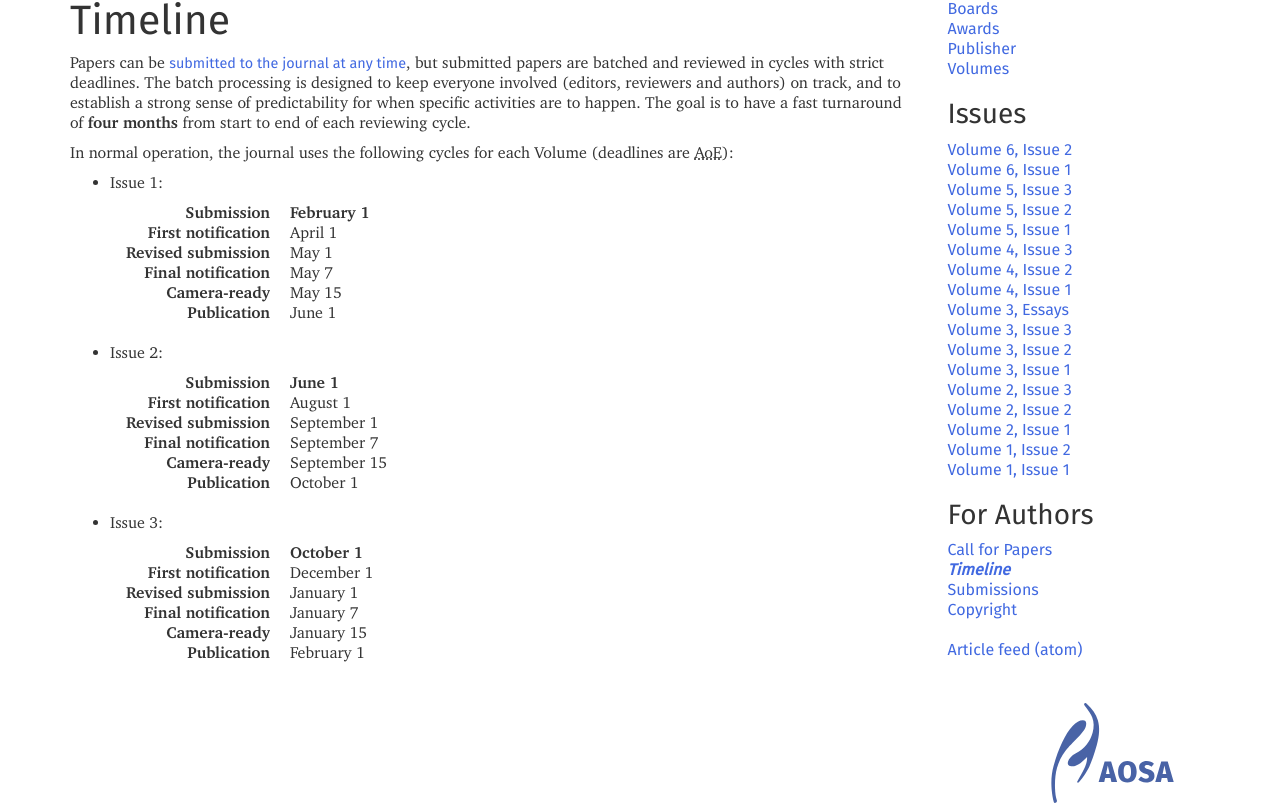
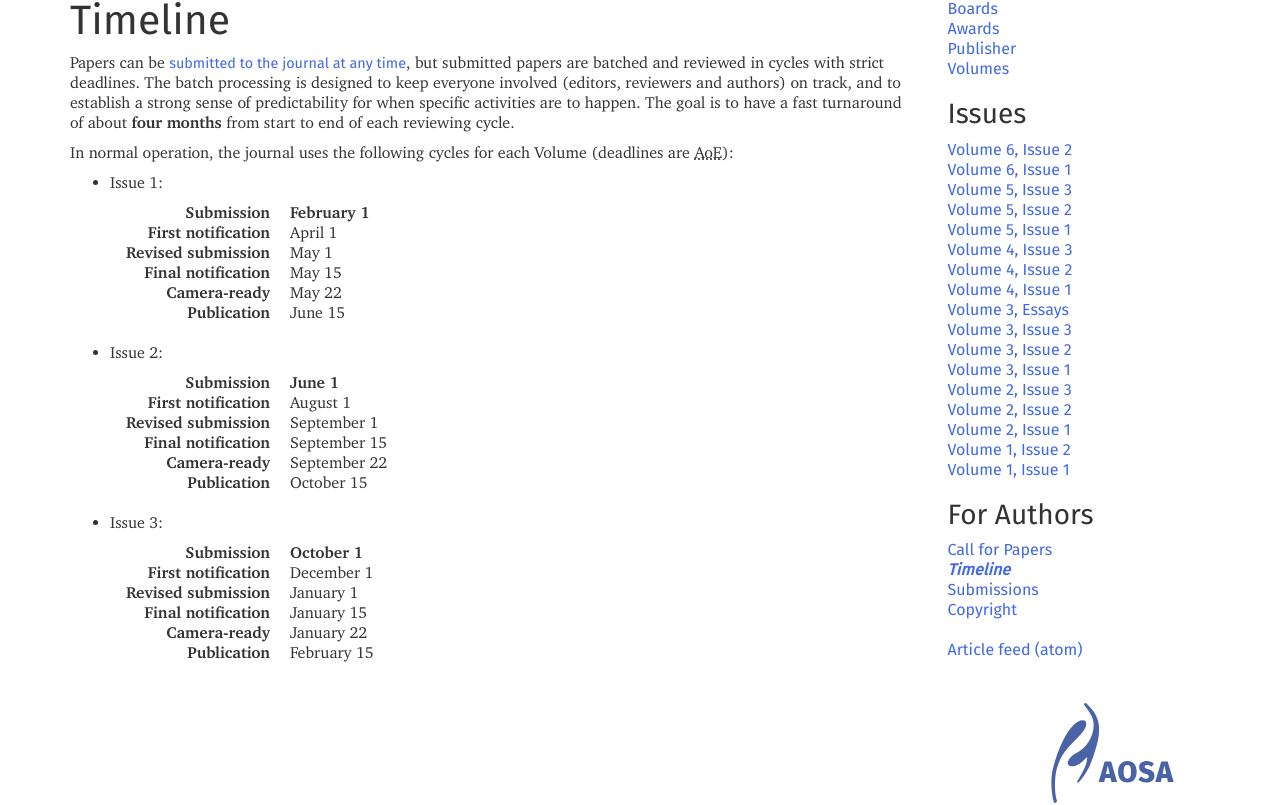
Before and after one commit to programming-journal/programming-journal.github.io, a Jekyll site: the page built from timeline/index.markdown, in a window 1280 px wide. Shown: the part 228-1033 px from the top of the page. Built offline with Jekyll 4.4.1, drawn with Linux system fonts in a browser that asks for light colours.

Commit message:
Timeline adjustments (learnings, AE, publication)

```diff
--- a/timeline/index.markdown
+++ b/timeline/index.markdown
@@ -4,7 +4,7 @@ category: For Authors
 order: 500
 featured: "Upcoming Submission Deadline: February 1, 2022"
 ---
-Papers can be [submitted to the journal at any time](/submission/), but submitted papers are batched and reviewed in cycles with strict deadlines. The batch processing is designed to keep everyone involved (editors, reviewers and authors) on track, and to establish a strong sense of predictability for when specific activities are to happen. The goal is to have a fast turnaround of **four months** from start to end of each reviewing cycle.
+Papers can be [submitted to the journal at any time](/submission/), but submitted papers are batched and reviewed in cycles with strict deadlines. The batch processing is designed to keep everyone involved (editors, reviewers and authors) on track, and to establish a strong sense of predictability for when specific activities are to happen. The goal is to have a fast turnaround of about **four months** from start to end of each reviewing cycle.
 
 In normal operation, the journal uses the following cycles for each Volume (deadlines are AoE):
 
@@ -21,13 +21,13 @@ In normal operation, the journal uses the following cycles for each Volume (dead
   : May 1
 
   Final notification
-  : May 7
+  : May 15
 
   Camera-ready
-  : May 15
+  : May 22
 
   Publication
-  : June 1
+  : June 15
 
 * Issue 2:
 
@@ -42,13 +42,13 @@ In normal operation, the journal uses the following cycles for each Volume (dead
   : September 1
 
   Final notification
-  : September 7
+  : September 15
 
   Camera-ready
-  : September 15
+  : September 22
 
   Publication
-  : October 1
+  : October 15
 
 * Issue 3:
 
@@ -63,12 +63,12 @@ In normal operation, the journal uses the following cycles for each Volume (dead
   : January 1
 
   Final notification
-  : January 7
+  : January 15
 
   Camera-ready
-  : January 15
+  : January 22
 
   Publication
-  : February 1
+  : February 15
 
 *[AoE]:Anywhere on Earth, that is, UTC−12:00
```
